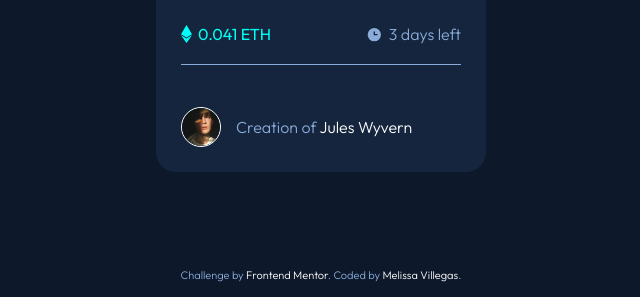
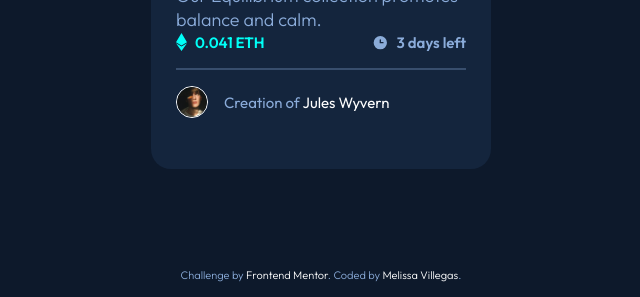
Before and after one commit to melissavi08/nft-preview-card-component, a plain HTML site: page index.html in a window 1280 px wide. Shown: the part 503-800 px from the top of the page, without its empty margins (319-959 px from the left). Drawn offline with Linux system fonts and the light colour scheme.

Commit message:
card-description and hr created in HTML, card-text chaged for card-info + card-detail and card-creator styles changed

```diff
--- a/css/style.css
+++ b/css/style.css
@@ -21,8 +21,11 @@ html {
 }
 
 body {
+  position: relative;
   display: grid;
+  place-items: center;
   min-height: 100vh;
+  padding: 40px 25px;
   font-weight: 300;
   background-color: var(--very-dark-blue);
 }
@@ -38,16 +41,17 @@ a:hover {
 
 .container {
   display: grid;
-  place-content: center;
-  min-height: 95vh;
+  place-items: center;
 }
 
 .card {
-  display: grid;
+  position: relative;
+  display: flex;
+  flex-direction: column;
   align-content: space-between;
-  width: 330px;
-  height: 585px;
-  margin: 25px;
+  max-width: 340px;
+  min-height: 544px; /*mobile height*/
+  max-height: 585px;
   padding: 25px;
   border-radius: 20px;
   background-color: var(--dark-blue);
@@ -56,13 +60,14 @@ a:hover {
 .card-image {
   position: relative;
   width: 100%;
-  height: 280px;
+  height: 50%;
   border-radius: 10px;
   overflow: hidden;
 }
 
 .card-image img {
   width: 100%;
+  height: 50%;
 }
 
 .card-image-overlay {
@@ -83,15 +88,19 @@ a:hover {
   background-color: var(--cyan-overlay);
 }
 
-.card-text a {
+.card-description {
+  display: grid;
+  gap: 16px;
+  width: 100%;
+}
+
+.card-info a {
   display: inline-block;
-  /* margin-top: 30px; */
   font-size: 24px;
   font-weight: 600;
 }
 
-.card-text p {
-  /* margin: 18px 0px; */
+.card-info > p {
   font-size: 18px;
   line-height: 24px;
 }
@@ -99,43 +108,44 @@ a:hover {
 .card-details-container {
   display: flex;
   justify-content: space-between;
-  padding-bottom: 20px;
-  border-bottom: 1px solid var(--soft-blue);
 }
 
 .card-detail {
   display: flex;
-  justify-content: space-between;
   align-items: center;
+  gap: 8px;
   height: 20px;
+  font-size: 15px;
+  font-weight: 600;
 }
 
-.card-detail-left {
-  width: 90px;
-  font-weight: 400;
+.card-detail__left {
   color: var(--cyan);
 }
 
-.card-detail-right {
-  width: 95px;
+hr {
+  border: 1px solid var(--soft-blue);
+  opacity: 0.3;
 }
 
 .card-creator {
   display: flex;
   align-items: center;
-  height: 40px;
-  margin-top: 20px;
+  gap: 16px;
+  height: 32px;
+  font-size: 15px;
+  font-weight: 400;
 }
 
 .card-creator img {
   height: 100%;
-  margin-right: 15px;
   border: 1px solid var(--white);
   border-radius: 50%;
 }
 
 .attribution {
-  align-self: flex-end;
+  position: absolute;
+  bottom: 0;
   margin-bottom: 15px;
   font-size: 11px;
   text-align: center;
--- a/index.html
+++ b/index.html
@@ -29,23 +29,26 @@
           <img src="./images/image-equilibrium.jpg" alt="equilibrium" />
           <div class="card-image-overlay"></div>
         </figure>
-        <div class="card-text">
+        <div class="card-description">
+          <div class="card-info">
             <h1>Equilibrium #3429</h1>
             <p>Our Equilibrium collection promotes balance and calm.</p>
-        </div>
             <div class="card-details-container">
-          <div class="card-detail card-detail-left">
+              <div class="card-detail card-detail__left">
                 <img src="./images/icon-ethereum.svg" alt="ethereum" />
                 <p>0.041 ETH</p>
               </div>
-          <div class="card-detail card-detail-right">
+              <div class="card-detail card-detai__right">
                 <img src="./images/icon-clock.svg" alt="clock" />
                 <p>3 days left</p>
               </div>
             </div>
+          </div>
+          <hr />
           <div class="card-creator">
             <img src="./images/image-avatar.png" alt="avatar-jules-wyvern" />
             <p>Creation of <a href="">Jules Wyvern</a></p>
+          </div>
         </div>
       </div>
     </main>
```
Lines whose indentation alone changed are shown as unchanged.
